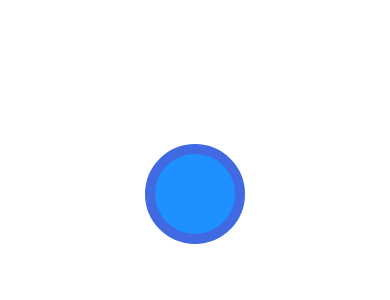
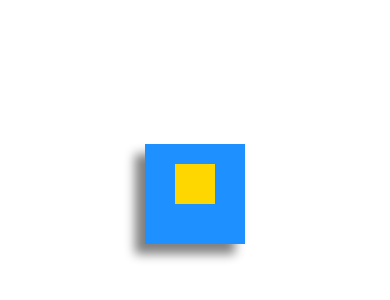
Before and after one commit to mukeshkr123/REACT_NATIVE_DEV, a React Native app: screen / in a window 390 px wide. Shown: the part 228-528 px from the top of the page. Built offline with nearby package versions, Linux system fonts and the light colour scheme.

Commit message:
add Paddings and Margins

```diff
--- a/App.js
+++ b/App.js
@@ -15,11 +15,27 @@ export default function App() {
           backgroundColor: "dodgerblue",
           width: 100,
           height: 100,
-          borderWidth: 10,
-          borderColor: "royalblue",
-          borderRadius: 50,
+          shadowColor: "grey",
+          shadowOffset: {
+            width: -10,
+            height: 10,
+          },
+          shadowOpacity: 1,
+          shadowRadius: 10,
+          elevation: 20,
+          padding: 20,
+          paddingHorizontal: 10,
+          paddingLeft: 30,
         }}
-      ></View>
+      >
+        <View
+          style={{
+            backgroundColor: "gold",
+            width: 40,
+            height: 40,
+          }}
+        ></View>
+      </View>
     </View>
   );
 }
```
Also changed, not shown: 1 other file (tests, documents, lock files or other folders).
